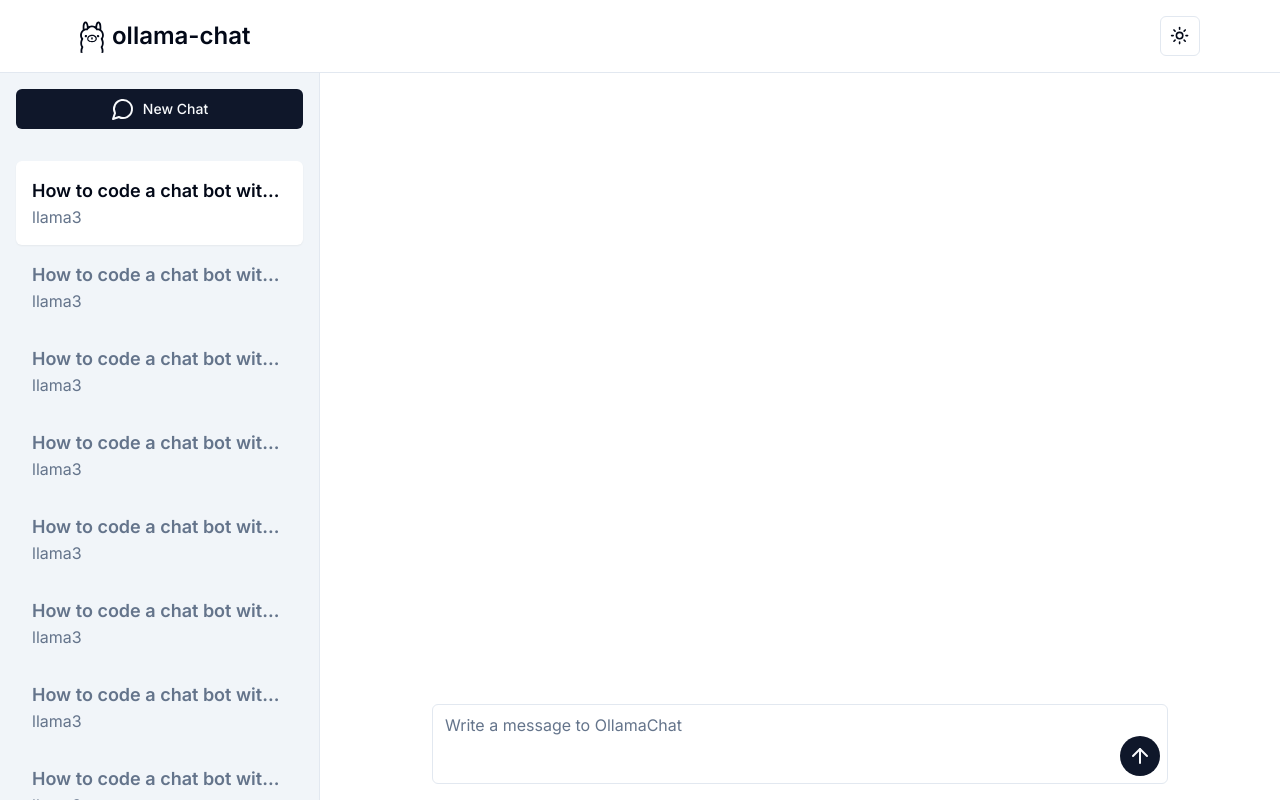
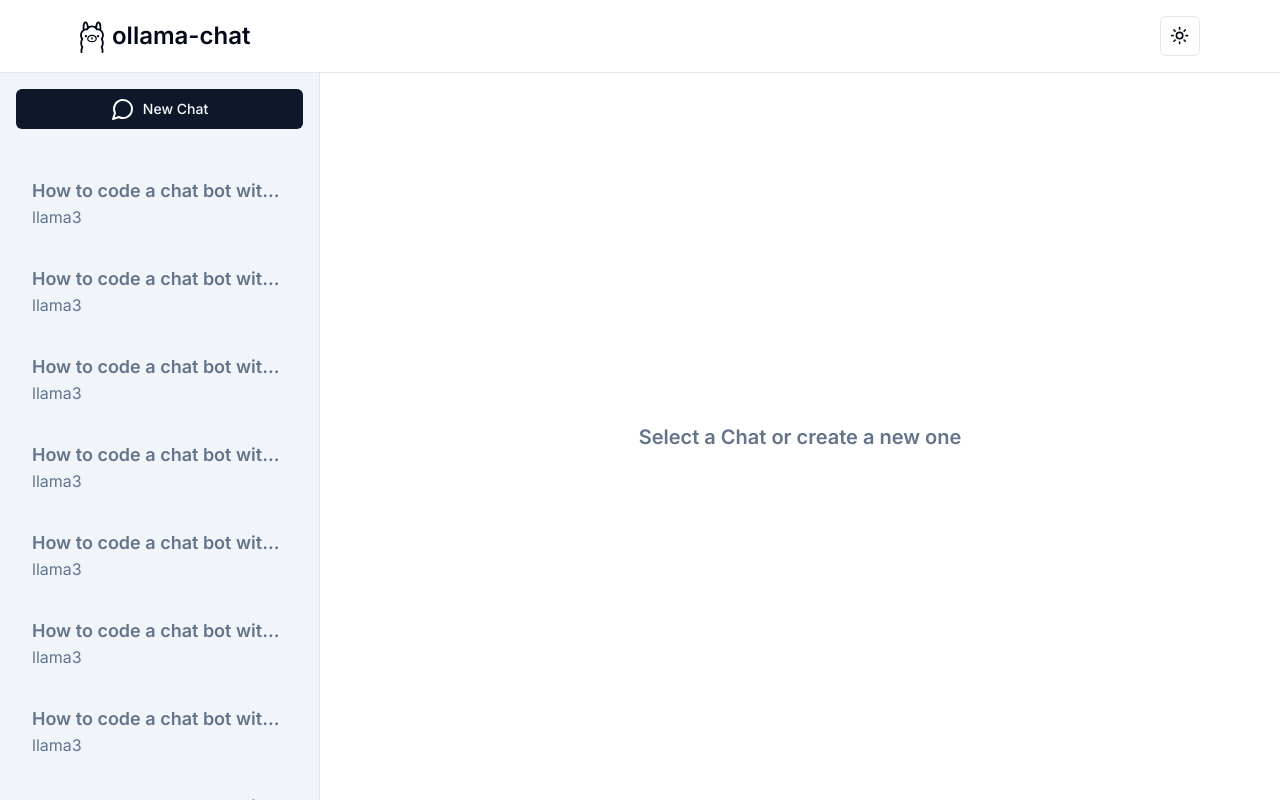
Before and after one commit to aldotestino/ollama-chat, a Next.js app: page / in a window 1280 px wide. Built offline with nearby package versions, Linux system fonts and the light colour scheme.

Commit message:
dynamic sidebar

```diff
--- /dev/null
+++ b/src/app/chat/[id]/page.tsx
@@ -0,0 +1,13 @@
+import Chat from '@/components/chat';
+import React from 'react';
+
+function ChatPage({ params }: {params: {id: string}}) {
+
+  console.log(params.id);
+
+  return (
+    <Chat initialMessages={[]} />
+  );
+}
+
+export default ChatPage;
--- a/src/app/layout.tsx
+++ b/src/app/layout.tsx
@@ -4,7 +4,8 @@ import './globals.css';
 import { cn } from '@/lib/utils';
 import ThemeProvider from '@/components/theme-provider';
 import Header from '@/components/header';
-import Sidebar from '@/components/sidebar';
+import Sidebar, { LoadingSidebar } from '@/components/sidebar';
+import { Suspense } from 'react';
 
 const fontSans = FontSans({
   subsets: ['latin'],
@@ -40,7 +41,9 @@ export default function RootLayout({
             <Header />
 
             <div className='overflow-y-hidden grid grid-cols-[auto,1fr]'>
-              <Sidebar />
+              <Suspense fallback={<LoadingSidebar />}>
+                <Sidebar />
+              </Suspense>
               {children}
             </div>
 
--- a/src/app/page.tsx
+++ b/src/app/page.tsx
@@ -3,6 +3,8 @@ import Chat from '@/components/chat';
 export default function Home() {
 
   return (
-    <Chat initialMessages={[]}  />
+    <div className='grid place-items-center'>
+      <h1 className='text-xl font-semibold text-muted-foreground'>Select a Chat or create a new one</h1>
+    </div>
   );
 }
--- /dev/null
+++ b/src/components/chat-list-item.tsx
@@ -0,0 +1,23 @@
+import { cn } from '@/lib/utils';
+import Link from 'next/link';
+import React from 'react';
+
+function ChatListItem({ id, title, model, active }: {
+  id: number;
+  title: string;
+  model: string;
+  active: boolean;
+}) {
+  return (
+    <Link key={id} href={`/chat/${id}`}>
+      <div className={cn('p-4 rounded-md cursor-pointer hover:bg-background', active && 'bg-background shadow-sm')}>
+        <p className={cn('text-lg font-semibold text-muted-foreground min-w-0 truncate', active && 'text-foreground')}>
+          {title}
+        </p>
+        <p className='text-muted-foreground min-w-0 truncate'>{model}</p>
+      </div>
+    </Link>
+  );
+}
+
+export default ChatListItem;
--- /dev/null
+++ b/src/components/chat-list.tsx
@@ -0,0 +1,39 @@
+'use client';
+
+import { usePathname } from 'next/navigation';
+import { useMemo } from 'react';
+import ChatListItem from './chat-list-item';
+import { Skeleton } from './ui/skeleton';
+
+function ChatList({ chatList }: {chatList: {
+  id: number;
+  title: string;
+  model: string;
+}[]}) {
+
+  const pathname = usePathname();
+  const chatId = useMemo(() => pathname.split('/').pop(), [pathname]);
+
+  return (
+    <div className='p-4 flex flex-col gap-1 overflow-y-auto'>
+      {
+        chatList.map((c) => <ChatListItem key={c.id} {...c} active={c.id.toString() === chatId} />)
+      }
+    </div>
+  );
+}
+
+export function LoadingChatList() {
+  return (
+    <div className='p-4 flex flex-col gap-1 overflow-y-auto'>
+      {Array.from({ length: 5 }).map((_, i) => (
+        <div className="space-y-2 p-4" key={i}>
+          <Skeleton className="h-6 w-[250px] bg-background" />
+          <Skeleton className="h-4 w-[200px] bg-background" />
+        </div>
+      ))}
+    </div>
+  );
+}
+
+export default ChatList;
--- a/src/components/chat.tsx
+++ b/src/components/chat.tsx
@@ -2,7 +2,7 @@
 
 import { Message } from 'ai';
 import MessageItem from './message-item';
-import { useEffect, useRef, useState } from 'react';
+import { useEffect, useRef } from 'react';
 import Prompt from './prompt';
 import { useChat } from 'ai/react';
 
--- a/src/components/sidebar.tsx
+++ b/src/components/sidebar.tsx
@@ -1,10 +1,12 @@
-import { cn } from '@/lib/utils';
-import React from 'react';
 import { Button } from './ui/button';
 
 import { MessageCircle } from 'lucide-react';
+import { getChats } from '@/server/query';
+import ChatList, { LoadingChatList } from './chat-list';
 
-function Sidebar() {
+async function Sidebar() {
+
+  const chats = await getChats();
 
   return (
     <div className='w-80 border-r bg-muted overflow-y-hidden grid grid-rows-[auto,1fr]'>
@@ -14,20 +16,25 @@ function Sidebar() {
           <span>New Chat</span>
         </Button>
       </div>
-      <div className='p-4 overflow-y-auto'>
-        {
-          Array.from({ length: 10 }).map((_, i) => (
-            <div key={i} className={cn('p-4 rounded-md', i === 0 && 'bg-background shadow-sm')}>
-              <p className={cn('text-lg font-semibold text-muted-foreground min-w-0 truncate', i === 0 && 'text-foreground')}>
-              How to code a chat bot with nextjs
-              </p>
-              <p className='text-muted-foreground min-w-0 truncate'>llama3</p>
-            </div>
-          ))
-        }
-      </div>
+      <ChatList chatList={chats} />
     </div>
   );
 }
 
+export function LoadingSidebar() {
+
+  return (
+    <div className='w-80 border-r bg-muted overflow-y-hidden grid grid-rows-[auto,1fr]'>
+      <div className='p-4'>
+        <Button className='w-full space-x-2' disabled>
+          <MessageCircle size={24} />
+          <span>New Chat</span>
+        </Button>
+      </div>
+      <LoadingChatList />
+    </div>
+  );
+}
+
+
 export default Sidebar;
--- /dev/null
+++ b/src/components/ui/skeleton.tsx
@@ -0,0 +1,15 @@
+import { cn } from "@/lib/utils"
+
+function Skeleton({
+  className,
+  ...props
+}: React.HTMLAttributes<HTMLDivElement>) {
+  return (
+    <div
+      className={cn("animate-pulse rounded-md bg-muted", className)}
+      {...props}
+    />
+  )
+}
+
+export { Skeleton }
--- /dev/null
+++ b/src/server/query.ts
@@ -0,0 +1,10 @@
+export async function getChats() {
+
+  await new Promise((resolve) => setTimeout(resolve, 2000));
+
+  return Array.from({ length: 20 }).map((_, i) => ({
+    id: i,
+    title: 'How to code a chat bot with nextjs',
+    model: 'llama3',
+  }));
+}
```
